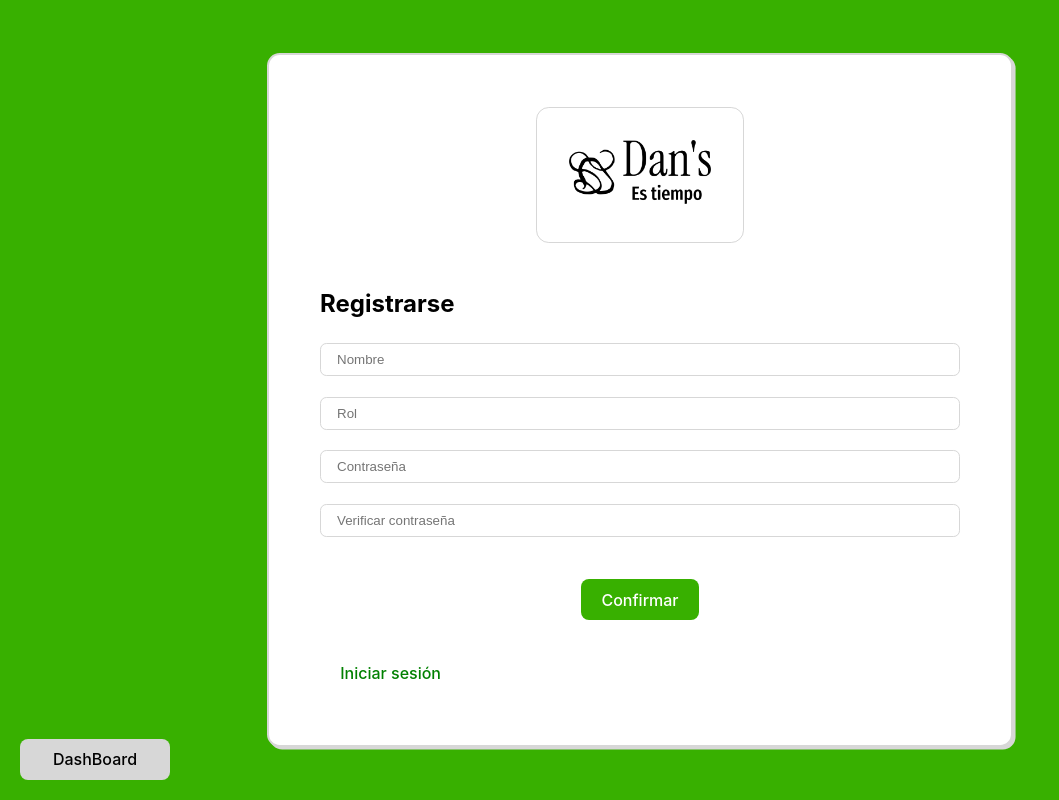
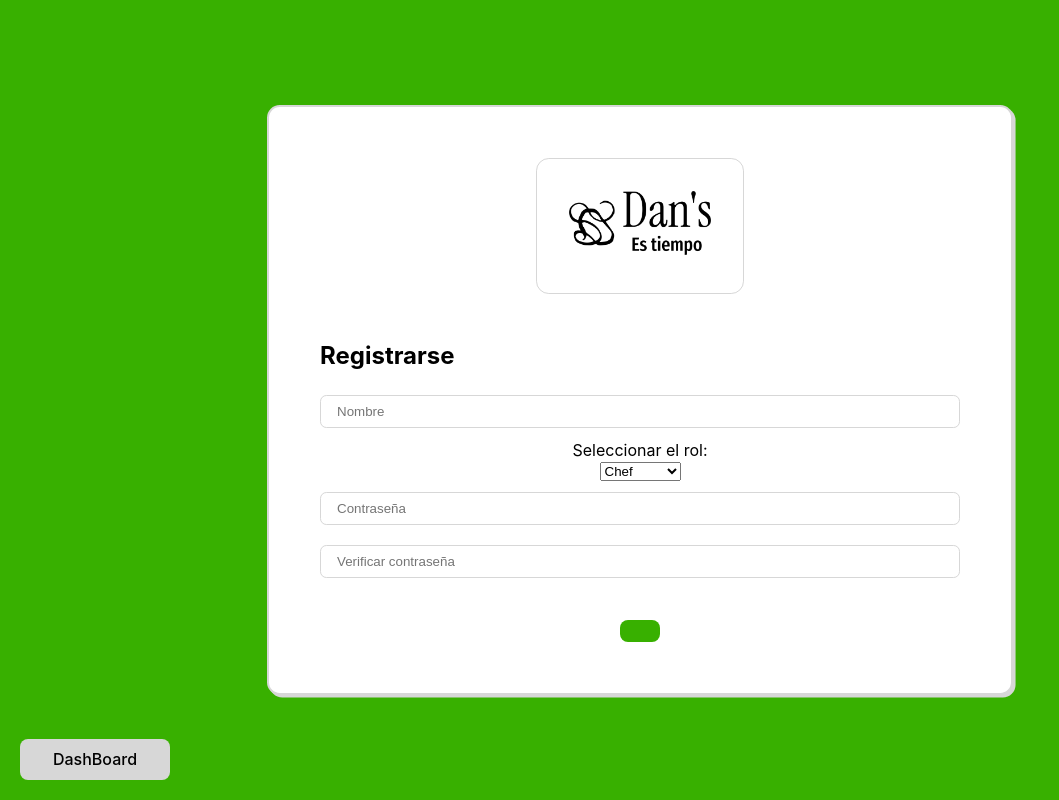
Before and after one commit to chuy-zip/proyecto2_BD1, a React (Vite) app in the folder vite-project/: page / in a window 1280 px wide. Both pictures are taken after a click on the button "Registrarse". Shown: the whole page, without its empty margins (0-1059 px from the left). Built offline with nearby package versions, Linux system fonts and the light colour scheme.

Commit message:
Update graphic interface

```diff
--- a/vite-project/src/frontend/views/Signup.jsx
+++ b/vite-project/src/frontend/views/Signup.jsx
@@ -16,25 +16,25 @@ function Signup({navigator}) {
         navigator("login")
     }
 
-    const getPassword = (event) => {
+    const handlePasswordChange = (event) => {
         let password = event.target.value
             setPassword(password)
             console.log(password)
     }
 
-    const getName = (event) => {
+    const handleNameChange = (event) => {
         let name = event.target.value
             setName(name)
             console.log(name)
     }
 
-    const getVerify = (event) => {
+    const handleVerifyChange = (event) => {
         let verify = event.target.value
             setVerify(verify)
             console.log(verify)
     }
 
-    const getRole = (event) => {
+    const handleRoleChange = (event) => {
         let role = event.target.value
             setRole(role)
             console.log(role)
@@ -93,16 +93,18 @@ function Signup({navigator}) {
 
     return (
         <div className='background' id='signupBack'>
-            <ImageCard source={logo} alternative={"Logo del restaurante"}/>
+            <ImageCard source={logo} alternative={"Logo del restaurante"} />
             <h1>Registrarse</h1>
-            <input type="text" placeholder='Nombre' value={name} onChange={getName} onKeyDown={enterPress}/>
-            <input type="text" placeholder='Rol' value={role} onChange={getRole} onKeyDown={enterPress}/>
-            <input type="password" placeholder='Contraseña' value={password} onChange={getPassword}onKeyDown={enterPress}/>
-            <input type="password" placeholder='Verificar contraseña' value={verifyPassword} onChange={getVerify}onKeyDown={enterPress}/>
-            <button onClick={signupButton}>Confirmar</button>
-            <div className='forgetBack'>
-                <button className='forgetButtons' onClick={goToLogin}>Iniciar sesión</button>
-            </div>
+            <input type="text" placeholder='Nombre' value={name} onChange={handleNameChange} onKeyDown={enterPress} />
+            <label htmlFor="roles">Seleccionar el rol:</label>
+            <select name="roles" id="roles" value={role} onChange={handleRoleChange}>
+                <option value="chef">Chef</option>
+                <option value="bartender">Bartender</option>
+                <option value="mesero">Mesero</option>
+            </select>
+            <input type="password" placeholder='Contraseña' value={password} onChange={handlePasswordChange} onKeyDown={enterPress} />
+            <input type="password" placeholder='Verificar contraseña' value={verifyPassword} onChange={handleVerifyChange} onKeyDown={enterPress} />
+            <button onClick={signupButton}></button>
         </div>
     )
 }
```
